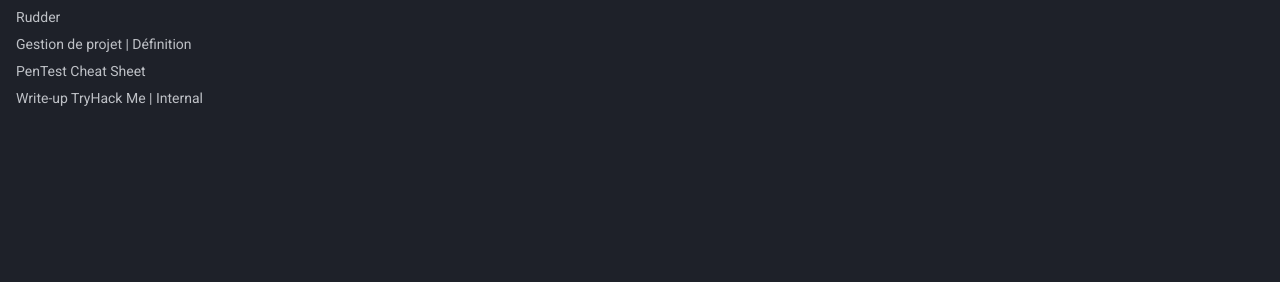
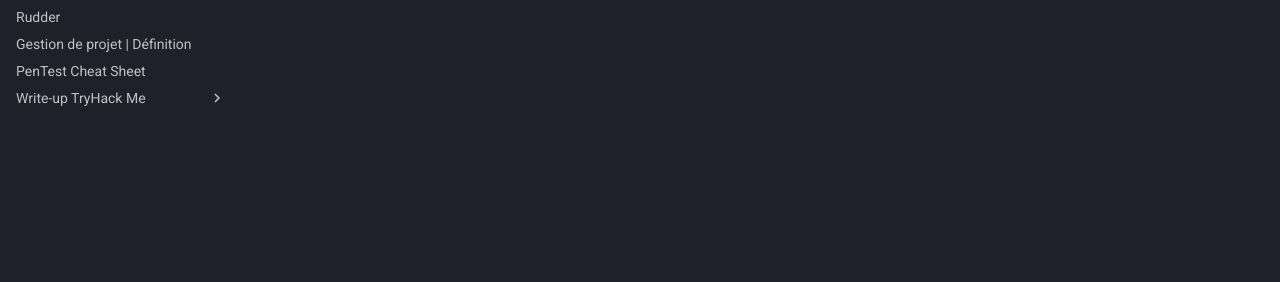
Before and after one commit to NathanEtinzon/CEFIM, an MkDocs documentation site: the page built from docs/index.md, in a window 1280 px wide. Shown: the part 220-502 px from the top of the page. Built offline with MkDocs 1.6.1 and Material for MkDocs 9.7.7, drawn with Linux system fonts in a browser that asks for light colours.

```diff
--- a/mkdocs.yml
+++ b/mkdocs.yml
@@ -47,10 +47,11 @@ extra:
 
 #Navigation
 nav:
-  - Page d'accueil: index.md
-  - AD-CS | Certificat IIS: AD-CS_Certificat_IIS.md
-  - AD-CS | Certificat Apache: AD-CS_Certificat_Apache.md
-  - Rudder: ITIL_Etinzon_Nathan.md
-  - Gestion de projet | Définition : Gestion_de_projet_Definition.md
-  - PenTest Cheat Sheet : PenTest_Cheat_Sheet.md
-  - Write-up TryHack Me | Internal : Internal_Write-Up.md
+  - Page d'accueil: 'index.md'
+  - AD-CS | Certificat IIS: 'AD-CS_Certificat_IIS.md'
+  - AD-CS | Certificat Apache: 'AD-CS_Certificat_Apache.md'
+  - Rudder: 'ITIL_Etinzon_Nathan.md'
+  - Gestion de projet | Définition : 'Gestion_de_projet_Definition.md'
+  - PenTest Cheat Sheet : 'PenTest_Cheat_Sheet.md'
+  - 'Write-up TryHack Me':
+    - 'Internal': 'Internal_Write-Up.md'
```
